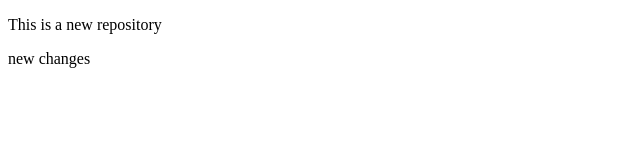
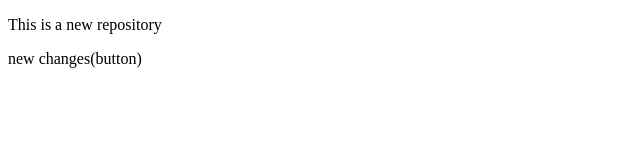
Before and after one commit to akshaya-pr/localrepo, a plain HTML site: page index.html in a window 1280 px wide. Shown: the full height of the page, 0-640 px from the left. Drawn offline with Linux system fonts and the light colour scheme.

```diff
--- a/index.html
+++ b/index.html
@@ -7,6 +7,6 @@
 </head>
 <body>
     <p>This is a new repository</p>
-    <p>new changes</p>
+    <p>new changes(button) </p>
 </body>
 </html>
```
Also changed, not shown: 1 other file.
